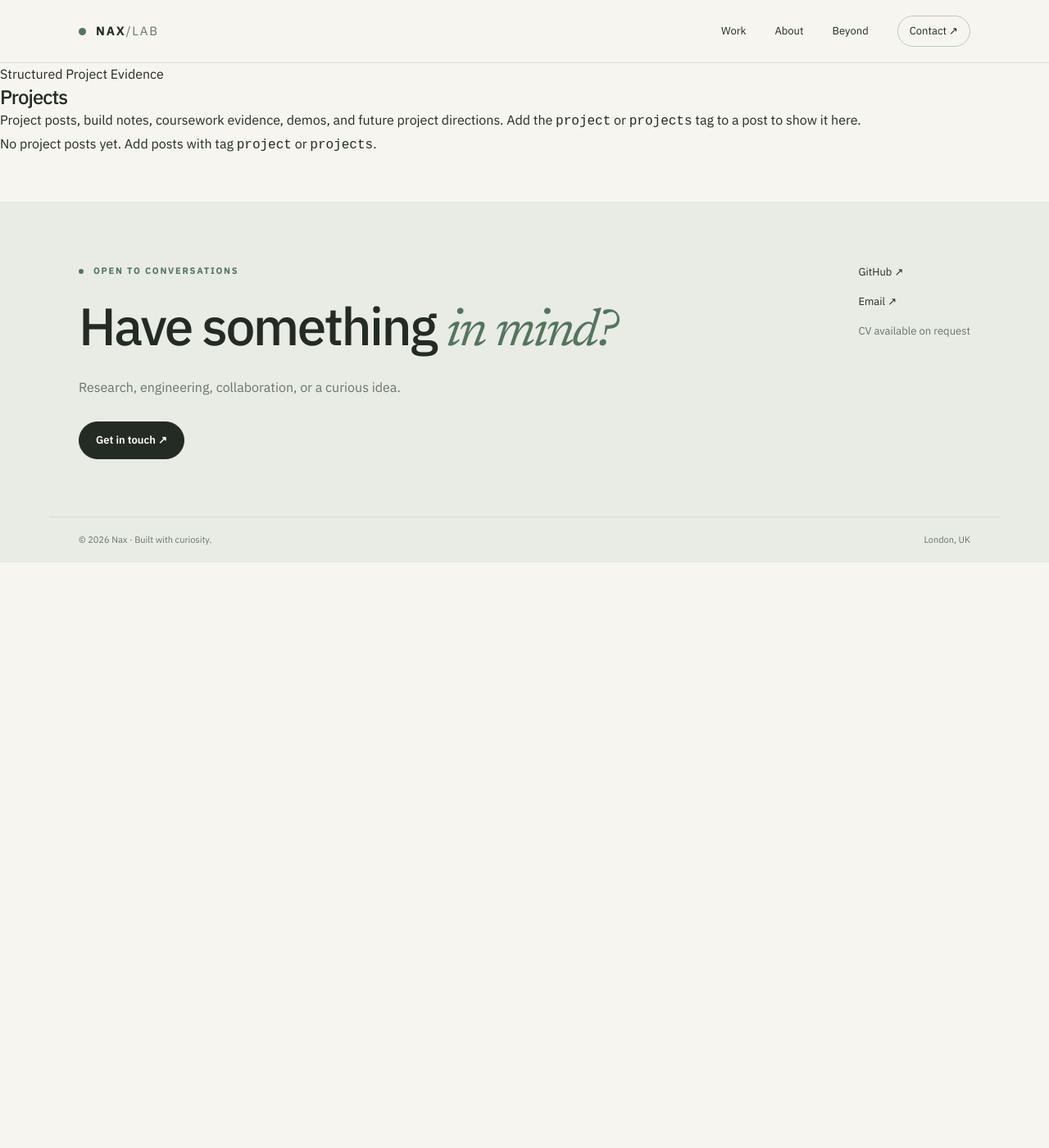
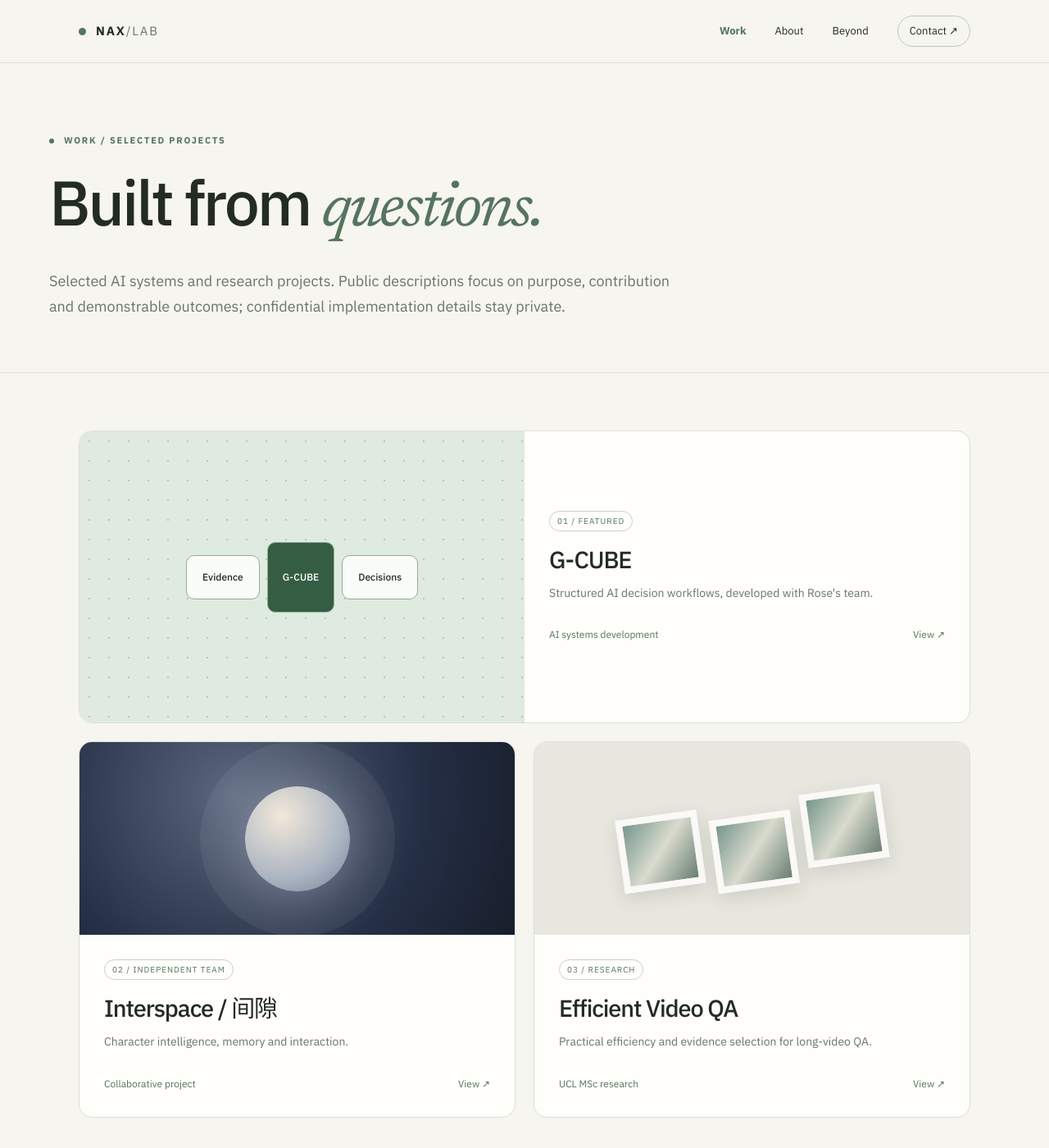
Before and after one commit to naxgotomakeit/naxgotomakeit.github.io, a Jekyll site: the page built from projects.html, in a window 1280 px wide and 1400 px high. Shown: the whole window at 82% size. Built offline with Jekyll 4.4.1, drawn with Linux system fonts in a browser that asks for light colours.

Commit message:
feat: redesign project listing

```diff
--- a/projects.html
+++ b/projects.html
@@ -1,38 +1,11 @@
 ---
 layout: default
-title: Projects
+title: Work
+section: work
+permalink: /work/
 ---
-
-<section class="page-hero compact">
-  <p class="eyebrow">Structured Project Evidence</p>
-  <h1>Projects</h1>
-  <p>
-    Project posts, build notes, coursework evidence, demos, and future project directions.
-    Add the <code>project</code> or <code>projects</code> tag to a post to show it here.
-  </p>
-</section>
-
-<section class="note-list">
-  {% assign project_posts = site.posts | where_exp: "post", "post.tags contains 'project'" %}
-  {% assign projects_posts = site.posts | where_exp: "post", "post.tags contains 'projects'" %}
-  {% assign project_posts = project_posts | concat: projects_posts | uniq %}
-  {% for post in project_posts %}
-    <article class="note-card wide">
-      <p class="post-date">{{ post.date | date: "%B %-d, %Y · %H:%M" }}</p>
-      <h2><a href="{{ post.url | relative_url }}">{{ post.title }}</a></h2>
-      {% if post.tags %}
-        <div class="tag-row small-tags">
-          {% for tag in post.tags %}
-            <span class="tag">{{ tag }}</span>
-          {% endfor %}
-        </div>
-      {% endif %}
-      <p>{{ post.excerpt | strip_html | truncate: 220 }}</p>
-      <a class="read-more" href="{{ post.url | relative_url }}">Read project →</a>
-    </article>
-  {% endfor %}
-
-  {% if project_posts.size == 0 %}
-    <p class="empty-state">No project posts yet. Add posts with tag <code>project</code> or <code>projects</code>.</p>
-  {% endif %}
-</section>
+<section class="page wrap"><p class="kicker">WORK / SELECTED PROJECTS</p><h1>Built from <em>questions.</em></h1><p class="lead">Selected AI systems and research projects. Public descriptions focus on purpose, contribution and demonstrable outcomes; confidential implementation details stay private.</p></section>
+<section class="section"><div class="wrap cards">
+<a class="project-card featured" href="{{ '/work/g-cube/' | relative_url }}"><div class="visual gcube"><div class="nodes"><b>Evidence</b><b>G-CUBE</b><b>Decisions</b></div></div><div class="card-copy"><span class="label">01 / FEATURED</span><h3>G-CUBE</h3><p>Structured AI decision workflows, developed with Rose's team.</p><div class="card-foot"><span>AI systems development</span><span>View ↗</span></div></div></a>
+<a class="project-card" href="{{ '/work/interspace/' | relative_url }}"><div class="visual interspace"><span class="planet"></span></div><div class="card-copy"><span class="label">02 / INDEPENDENT TEAM</span><h3>Interspace / 间隙</h3><p>Character intelligence, memory and interaction.</p><div class="card-foot"><span>Collaborative project</span><span>View ↗</span></div></div></a>
+<a class="project-card" href="{{ '/work/video-qa/' | relative_url }}"><div class="visual video"><span class="film"><i></i><i></i><i></i></span></div><div class="card-copy"><span class="label">03 / RESEARCH</span><h3>Efficient Video QA</h3><p>Practical efficiency and evidence selection for long-video QA.</p><div class="card-foot"><span>UCL MSc research</span><span>View ↗</span></div></div></a></div></section>
```
